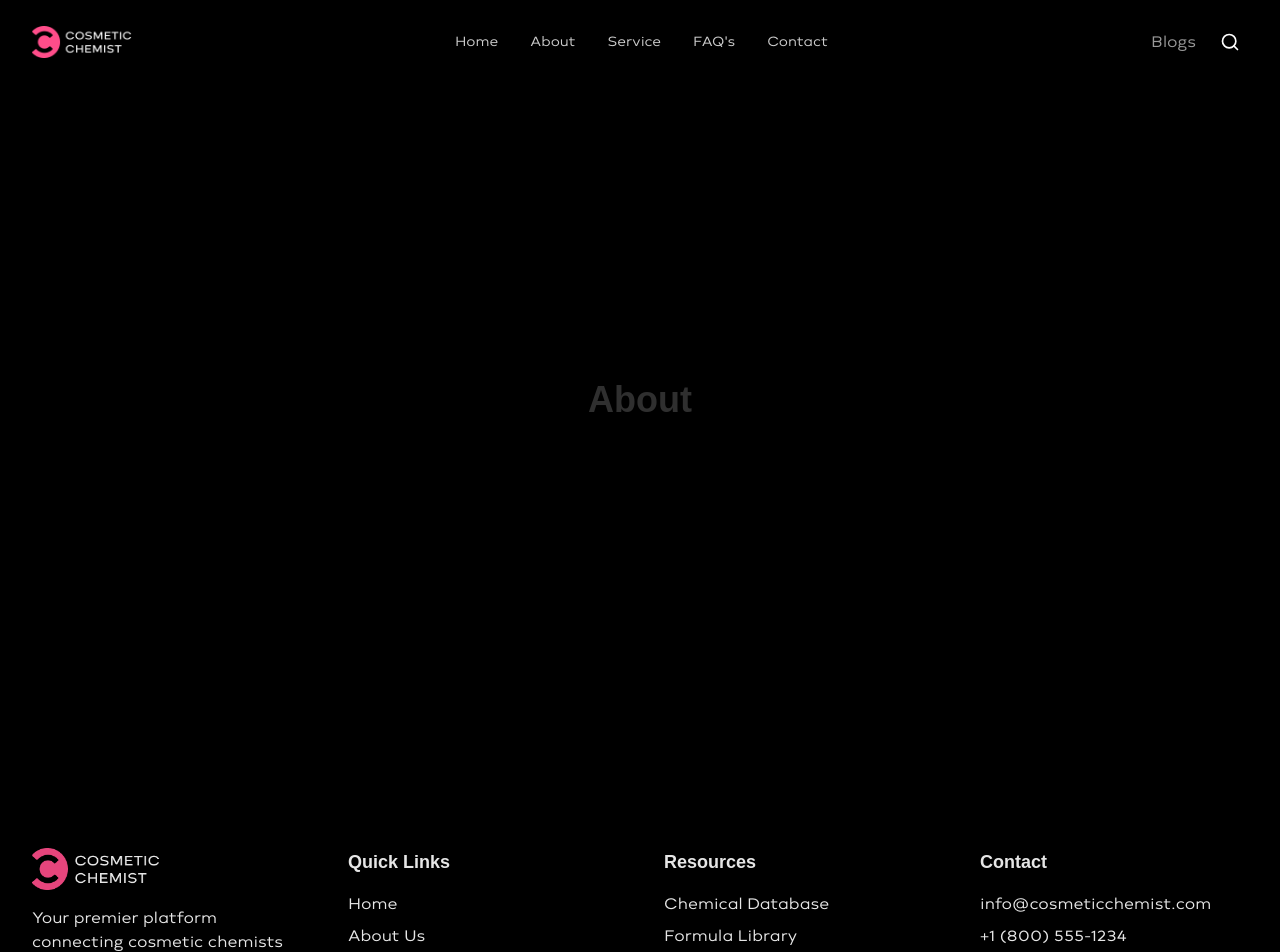
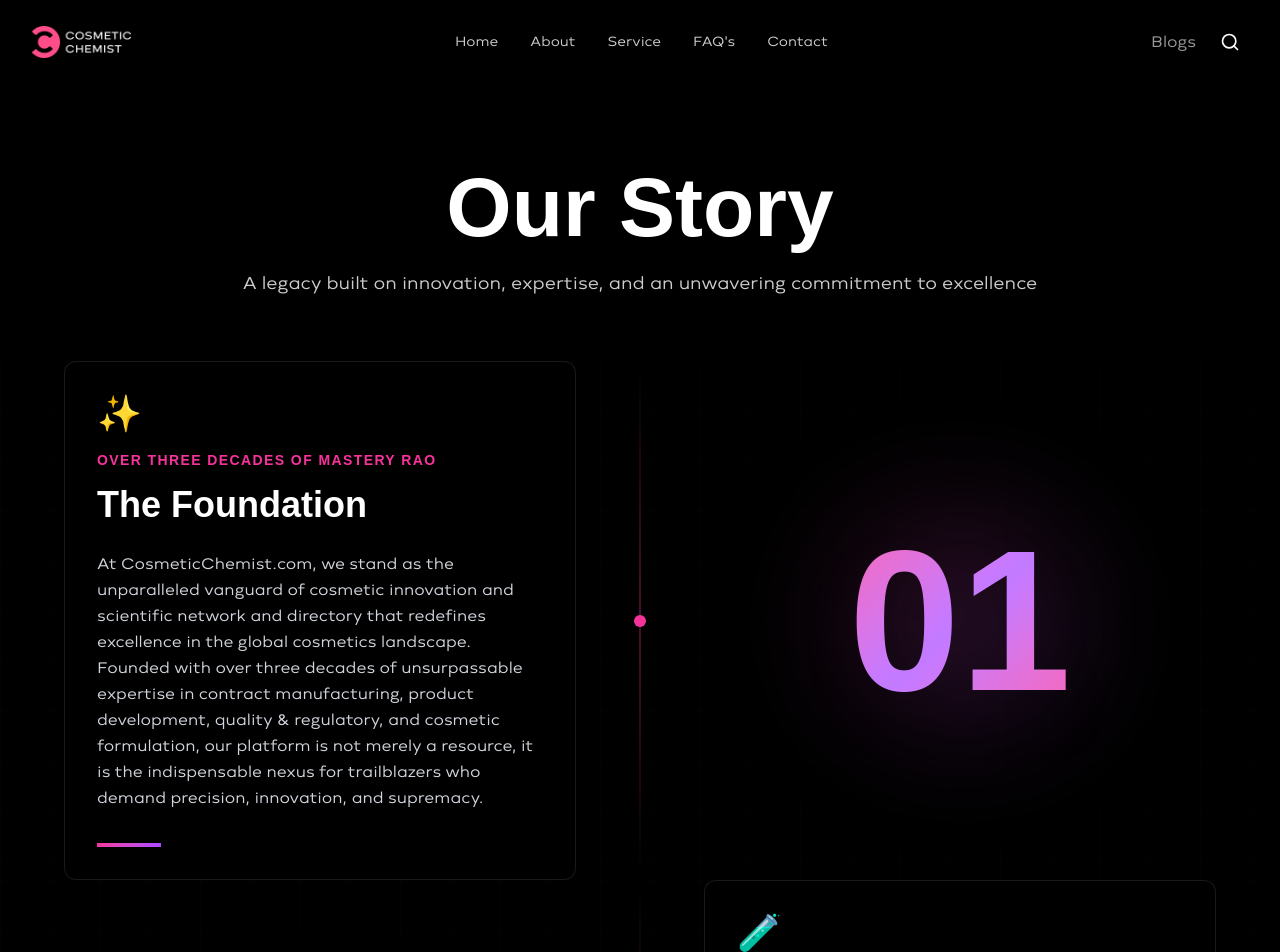
Before and after one commit to turnuptechnologies/cosmetic-3d, a Next.js app: page /about in a window 1280 px wide. Shown: the top 952 px of the page. Built offline with nearby package versions, Linux system fonts and the light colour scheme; no server answers; a web font is replaced by a local one.

Commit message:
feat: added scroll animation for section perfectly

```diff
--- a/app/about/page.jsx
+++ b/app/about/page.jsx
@@ -1,9 +1,72 @@
+"use client"
+import { useEffect, useRef, useState } from "react";
+import AnimatedSection from "../../components/about/AnimatedSection";
+
+const sections = [
+  {
+    number: "01",
+    title: "The Foundation",
+    subtitle: "OVER THREE DECADES OF MASTERY",
+    description:
+      "At CosmeticChemist.com, we stand as the unparalleled vanguard of cosmetic innovation and scientific network and directory that redefines excellence in the global cosmetics landscape. Founded with over three decades of unsurpassable expertise in contract manufacturing, product development, quality & regulatory, and cosmetic formulation, our platform is not merely a resource, it is the indispensable nexus for trailblazers who demand precision, innovation, and supremacy.",
+    icon: "✨",
+  },
+  {
+    number: "02",
+    title: "The Expertise",
+    subtitle: "FULL SPECTRUM MASTERY",
+    description:
+      "Our founders's illustrious careers span the full spectrum of cosmetic and drug mastery, pioneering R&D that births groundbreaking actives, orchestrating seamless manufacturing and operations at scale, and infusing creative branding with an artist's touch. From the laboratory to the marketplace, from regulatory frameworks to SEO, we have engineered this digital citadel to command every whisper of inquiry in cosmetic chemistry, fueling the world's foremost intellects and aspirations straight to our threshold.",
+    icon: "🧪",
+  },
+  {
+    number: "03",
+    title: "The Revolution",
+    subtitle: "REDEFINING STANDARDS",
+    description:
+      "We are not just a service provider, we are architects of transformation. Our cutting-edge technology platform combines artificial intelligence with human expertise to deliver unprecedented solutions in the cosmetic and pharmaceutical industries.",
+    icon: "🚀",
+  },
+  {
+    number: "04",
+    title: "The Future",
+    subtitle: "TOMORROW STARTS HERE",
+    description:
+      "As we look ahead, we remain committed to pushing the boundaries of what's possible. Our vision extends beyond today's challenges to shape the cosmetic industry's future with innovation, integrity, and excellence.",
+    icon: "🌟",
+  },
+]
 
 export default function AboutPage() {
+  const containerRef = useRef(null)
+  const [activeSection, setActiveSection] = useState(0)
+  const [isScrolling, setIsScrolling] = useState(false)
+
+  useEffect(() => {
+    const handleWheel = (e) => {
+      // Allow default scroll behavior
+      return;
+    }
+
+    window.addEventListener("wheel", handleWheel, { passive: false })
+    return () => window.removeEventListener("wheel", handleWheel)
+  }, [activeSection, isScrolling])
 
   return (
-  <div className="flex items-center justify-center min-h-screen">
-      <h1 className="text-4xl font-bold">About</h1>
+    <div ref={containerRef} className="w-full overflow-x-hidden pt-20" style={{ scrollBehavior: "smooth" }}>
+      <div className="text-white text-center my-16">
+        <h1 className="text-[84px] font-[600]">Our Story</h1>
+        <p className="text-[#FFFFFFCC] text-[18px] font-[400]">A legacy built on innovation, expertise, and an unwavering commitment to excellence</p>
+      </div>
+      {sections.map((section, index) => (
+        <AnimatedSection
+          key={index}
+          section={section}
+          index={index}
+          isActive={activeSection === index}
+          swapLayout={index % 2 === 1}
+        />
+      ))}
     </div>
   )
 }
--- /dev/null
+++ b/components/about/AnimatedSection.jsx
@@ -0,0 +1,126 @@
+"use client"
+
+import { useEffect, useRef, useState } from "react"
+import { motion, useInView } from "framer-motion"
+
+
+export default function AnimatedSection({ section, index, swapLayout = false }) {
+  const ref = useRef(null)
+  const isInView = useInView(ref, { once: false, margin: "-50% 0px -50% 0px" })
+  const [hasAnimated, setHasAnimated] = useState(false)
+
+  useEffect(() => {
+    if (isInView && !hasAnimated) {
+      setHasAnimated(true)
+    }
+  }, [isInView, hasAnimated])
+
+  return (
+    <div
+      ref={ref}
+      className="relative w-full h-full flex items-center justify-center overflow-hidden bg-black scroll-snap-align-start"
+      style={{ scrollSnapAlign: "start", scrollSnapStop: "always" }}
+    >
+      {/* Background grid effect */}
+      <div className="absolute inset-0 opacity-10">
+        <div className="absolute inset-0 bg-[linear-gradient(rgba(255,255,255,.1)_1px,transparent_1px),linear-gradient(90deg,rgba(255,255,255,.1)_1px,transparent_1px)] bg-[size:50px_50px]" />
+      </div>
+
+      {/* Vertical timeline divider */}
+      <div className="absolute left-1/2 top-0 bottom-0 w-0.5 bg-gradient-to-b from-transparent via-pink-500 to-transparent opacity-30 transform -translate-x-1/2" />
+
+      {/* Timeline dots */}
+      <motion.div
+        className="absolute left-1/2 top-1/2 w-3 h-3 bg-pink-500 rounded-full transform -translate-x-1/2 -translate-y-1/2"
+        initial={{ scale: 0 }}
+        animate={isInView ? { scale: 1 } : { scale: 0 }}
+        transition={{ duration: 0.5, delay: 0.3 }}
+      />
+
+      <div className="relative w-full h-full flex items-center">
+        <div
+          className={`container mx-auto px-4 md:px-8 grid grid-cols-1 md:grid-cols-2 gap-8 md:gap-16 items-center ${swapLayout ? "md:[direction:rtl]" : ""}`}
+        >
+          {/* Left side - Content */}
+          <motion.div
+            initial={{ opacity: 0, x: swapLayout ? 100 : -100 }}
+            animate={isInView ? { opacity: 1, x: 0 } : { opacity: 0, x: swapLayout ? 100 : -100 }}
+            transition={{ duration: 0.8, ease: "easeOut", delay: 0.1 }}
+            className="order-2 md:order-1 text-white md:[direction:ltr] bg-black/30 backdrop-blur-sm border border-gray-600/30 rounded-xl p-8 max-w-lg mx-auto"
+          >
+            <motion.div
+              className="inline-block mb-4 text-4xl"
+              initial={{ scale: 0, rotate: -20 }}
+              animate={isInView ? { scale: 1, rotate: 0 } : { scale: 0, rotate: -20 }}
+              transition={{ duration: 0.5, delay: 0.2 }}
+            >
+              {section.icon}
+            </motion.div>
+
+            <motion.h3
+              className="text-sm font-semibold text-pink-500 tracking-widest mb-3 uppercase"
+              initial={{ opacity: 0, y: 20 }}
+              animate={isInView ? { opacity: 1, y: 0 } : { opacity: 0, y: 20 }}
+              transition={{ duration: 0.6, delay: 0.3 }}
+            >
+              {section.subtitle} Rao
+            </motion.h3>
+
+            <motion.h2
+              className="text-3xl md:text-4xl font-bold mb-6 text-white leading-tight"
+              initial={{ opacity: 0, y: 20 }}
+              animate={isInView ? { opacity: 1, y: 0 } : { opacity: 0, y: 20 }}
+              transition={{ duration: 0.6, delay: 0.4 }}
+            >
+              {section.title}
+            </motion.h2>
+
+            <motion.p
+              className="text-gray-300 text-sm md:text-base leading-relaxed max-w-lg"
+              initial={{ opacity: 0, y: 20 }}
+              animate={isInView ? { opacity: 1, y: 0 } : { opacity: 0, y: 20 }}
+              transition={{ duration: 0.6, delay: 0.5 }}
+            >
+              {section.description}
+            </motion.p>
+
+            {/* Underline accent */}
+            <motion.div
+              className="mt-8 h-1 w-16 bg-gradient-to-r from-pink-500 to-purple-500"
+              initial={{ width: 0 }}
+              animate={isInView ? { width: 64 } : { width: 0 }}
+              transition={{ duration: 0.8, delay: 0.6 }}
+            />
+          </motion.div>
+
+          {/* Right side - Large number */}
+          <motion.div
+            initial={{ opacity: 0, x: swapLayout ? -100 : 100 }}
+            animate={isInView ? { opacity: 1, x: 0 } : { opacity: 0, x: swapLayout ? -100 : 100 }}
+            transition={{ duration: 0.8, ease: "easeOut", delay: 0.2 }}
+            className="order-1 md:order-2 flex items-center justify-center md:[direction:ltr]"
+          >
+            <motion.div
+              className="relative"
+              initial={{ scale: 0.5, opacity: 0 }}
+              animate={isInView ? { scale: 1, opacity: 1 } : { scale: 0.5, opacity: 0 }}
+              transition={{ duration: 1, ease: "easeOut", delay: 0.3 }}
+            >
+              {/* Animated background circle */}
+              <motion.div
+                className="absolute inset-0 bg-gradient-to-br from-pink-500/20 to-purple-500/20 rounded-full blur-3xl"
+                animate={isInView ? { scale: [1, 1.1, 1] } : { scale: 1 }}
+                transition={{ duration: 3, repeat: Number.POSITIVE_INFINITY }}
+              />
+
+              {/* Number */}
+              <div className="relative text-9xl md:text-[200px] font-bold text-transparent bg-clip-text bg-gradient-to-br from-pink-400 via-purple-400 to-pink-400 drop-shadow-2xl">
+                {section.number}
+              </div>
+            </motion.div>
+          </motion.div>
+        </div>
+      </div>
+    </div>
+  )
+}
```
